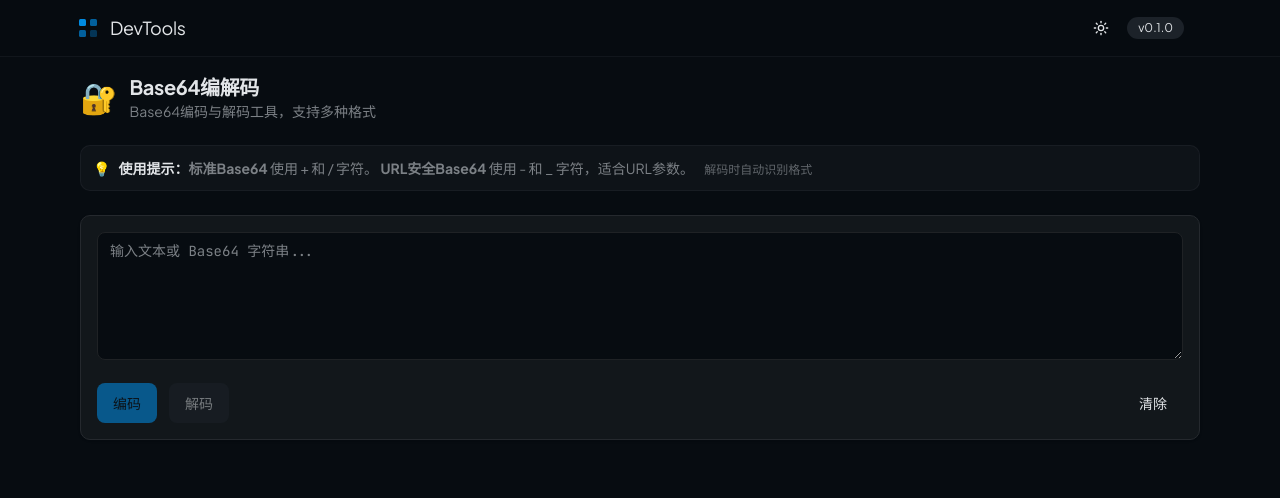
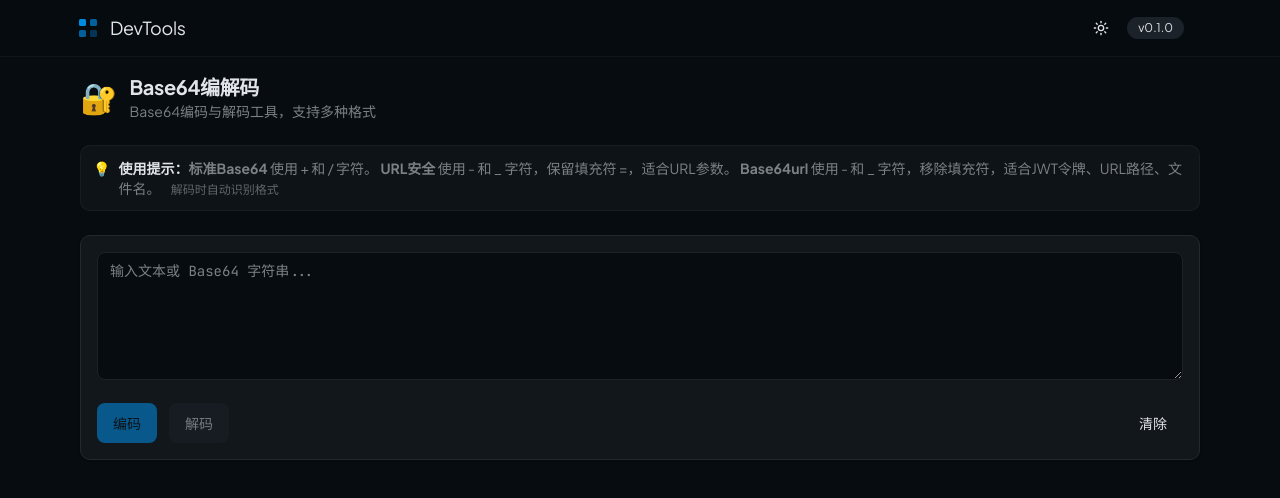
Before and after one commit to phycholee/dev-tools, a Vue app: page /base64-codec in a window 1280 px wide. Shown: the top 498 px of the page. Built offline with nearby package versions, Linux system fonts and the light colour scheme.

Commit message:
docs(base64-codec): add Base64url use cases to help tip

```diff
--- a/src/tools/base64-codec/Base64Codec.vue
+++ b/src/tools/base64-codec/Base64Codec.vue
@@ -17,7 +17,8 @@
         <div class="text-sm text-muted-foreground">
           <strong class="text-foreground">使用提示：</strong>
           <strong>标准Base64</strong> 使用 + 和 / 字符。
-          <strong>URL安全Base64</strong> 使用 - 和 _ 字符，适合URL参数。
+          <strong>URL安全</strong> 使用 - 和 _ 字符，保留填充符 =，适合URL参数。
+          <strong>Base64url</strong> 使用 - 和 _ 字符，移除填充符，适合JWT令牌、URL路径、文件名。
           <span class="text-xs opacity-75 ml-2">解码时自动识别格式</span>
         </div>
       </div>
```
